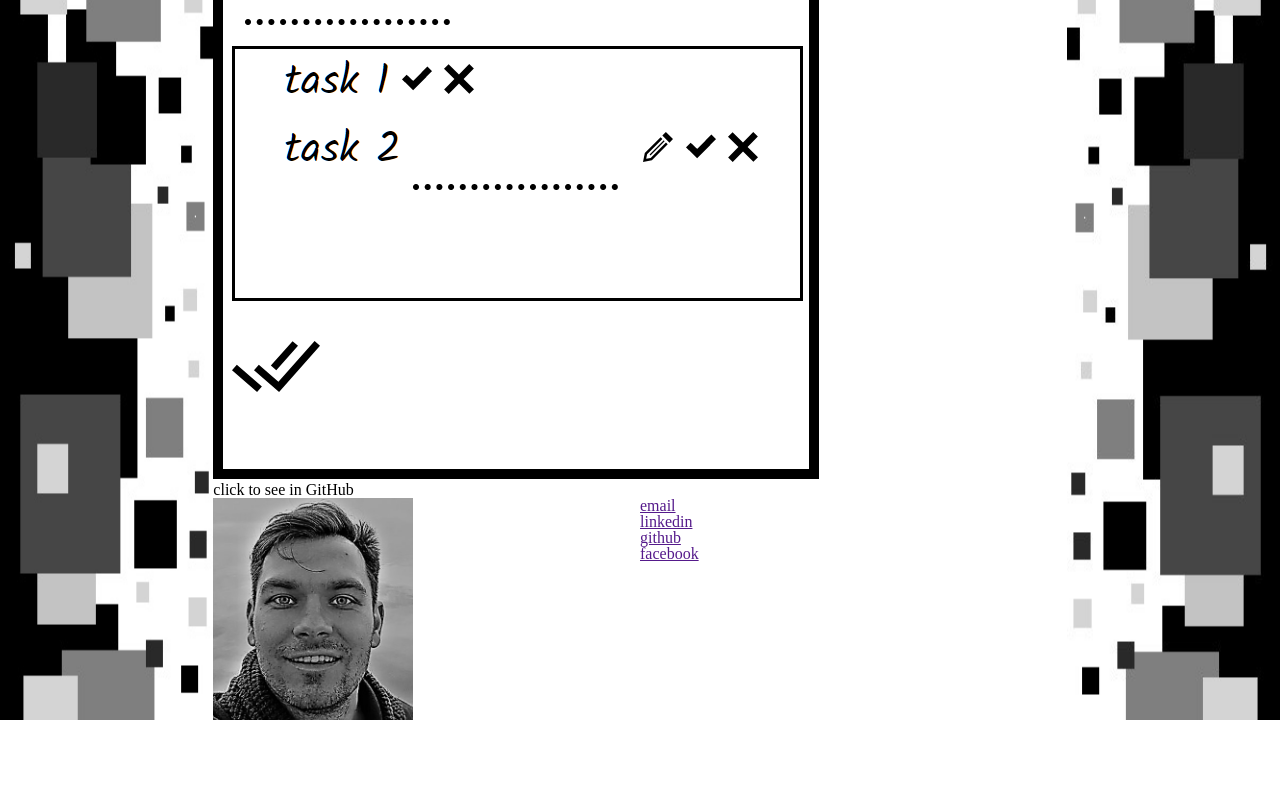
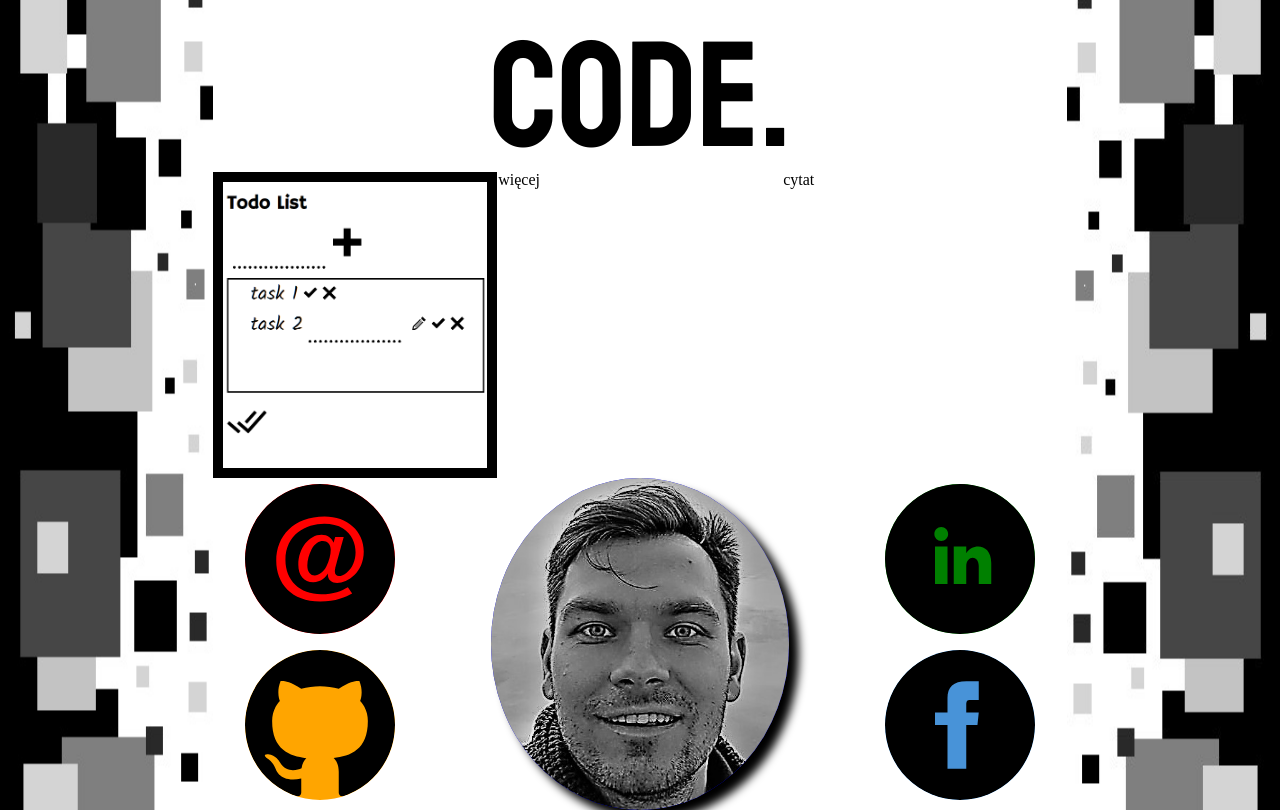
Before and after one commit to overkoper/overkoper.github.io, a plain HTML site: page index.html in a window 1280 px wide. Shown: the part 1325-2135 px from the top of the page. Before the commit the page ends 2045 px from the top, so only its background shows below. Drawn offline with Linux system fonts and the light colour scheme.

Commit message:
added pictures hovers and project section

```diff
--- a/index.html
+++ b/index.html
@@ -19,27 +19,33 @@
             <!-- logo i cytat -->
             <img src="img/logo.svg" alt="logo" class="logo">
             <p class="name">Piotr Kopczyński</p>
-
             <p class="job">frontend developer</p>
+            <p class="description">Lorem ipsum dolor sit amet consectetur adipisicing elit. Quis omnis at commodi, quidem porro iste blanditiis maxime voluptatum placeat consectetur aspernatur recusandae distinctio ex dolores accusantium, sunt repellat eius a.</p>
             <img src="img/html5-css-javascript-logos.png" alt="html5, css3 and js logos">
             <p>Talk is cheap.<br> Show me the <a href="projects">code</a>.</p>
         </header>
 
-        <div class="col12 m-col4">
+        <div class="row col12 m-col4">
             <!-- galeria projektów -->
-            <a href="#"><img src="img/todo.png" alt="todo-list aplication printscreen" class="todo-pic"></a>
-            <figcaption>click to see in GitHub</figcaption>
+            <div class="col4">
+                <a href="https://github.com/overkoper/todo-list"><img src="img/todo.png" alt="todo-list aplication printscreen" class="todo-pic"></a>
+            </div>
+            <div class="col4">
+                więcej
+            </div>
+            <div class="col4">
+                cytat
+            </div>
         </div>
-        <footer class="row col12 m-col4">
+        <footer class="col12 m-col4">
             <!-- informacje kontaktowe -->
-            <div class="row col6 m-col2">
+
                 <img src="img/ryj.jpg" class="photo">
-            </div>
-            <ul class="col6 m-col2">
-                <li><a href="">email</a></li>
-                <li><a href="">linkedin</a></li>
-                <li><a href="">github</a></li>
-                <li><a href="">facebook</a></li>
+
+                <a href="#"><img src="img/iconmonstr-email-13.svg" class="email"></a>
+                <a href="#"><img src="img/iconmonstr-linkedin-4.svg" class="linkedin"></a>
+                <a href="#"><img src="img/iconmonstr-github-1.svg" class="github"></a>
+                <a href="#"><img src="img/iconmonstr-facebook-4.svg" class="facebook"></a>
             </ul>
         </footer>
     </main>
--- a/style.css
+++ b/style.css
@@ -1,4 +1,7 @@
 @import url("framework.css");
+html{
+    scroll-behavior: smooth;
+}
 .logo{
     margin-top: 1rem;
     width: 30%;
@@ -30,14 +33,65 @@ header>p>a:hover {
     width:100%;
     color: rgb(189, 0, 0);
 }
+.description{
+    font-size:50px;
+    padding-bottom: 50px;
+}
 .color{
     background: red;
 }
 .todo-pic{
+    display: block;
     border: 10px solid black;
+    width:100%;
+
+}
+
+footer{
+    display: grid;
+    grid-template-columns: 1fr 2fr 1fr;
+    grid-template-rows: 1fr 1fr;
+    grid-template-areas:
+        "email photo linkedin"
+        "github photo facebook";
 }
 .photo{
-    width: 200px;
+    grid-area: photo;
+    width: 70%;
+    margin: 0 auto;
+    box-shadow: 10px 10px 10px;
+    background: blue;
+}
+.email{
+    grid-area: email;
+    background: red;
+    border-radius: 50%;
+}
+.github{
+    grid-area: github;
+    background: orange;
+    border-radius: 50%;
+}
+.linkedin{
+    grid-area: linkedin;
+    background: green;
+    border-radius: 50%;
+}
+.facebook{
+    grid-area: facebook;
+    background: #4893D8;
+    border-radius: 50%;
+}
+footer img{
+    width: 150px;
+    border-radius: 50%;
+}
+footer a{
+    place-self: center center;
+}
+footer img:hover{
+    background: white;
+    transition: all 500ms;
 }
 @media (max-width: 960px){
     .color{
```
Also changed, not shown: img/iconmonstr-email-13.svg (added), img/iconmonstr-facebook-4.svg (added), img/iconmonstr-github-1.svg (added), img/iconmonstr-linkedin-4.svg (added).
